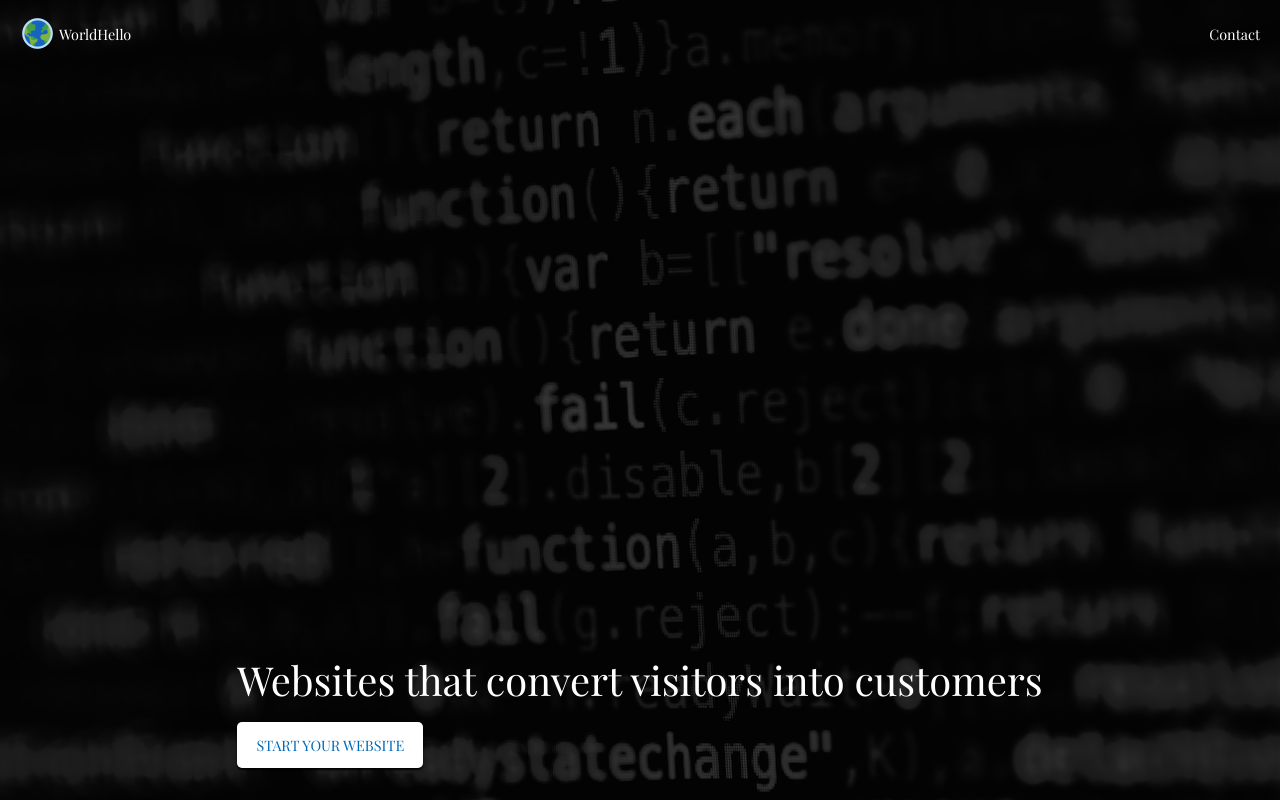
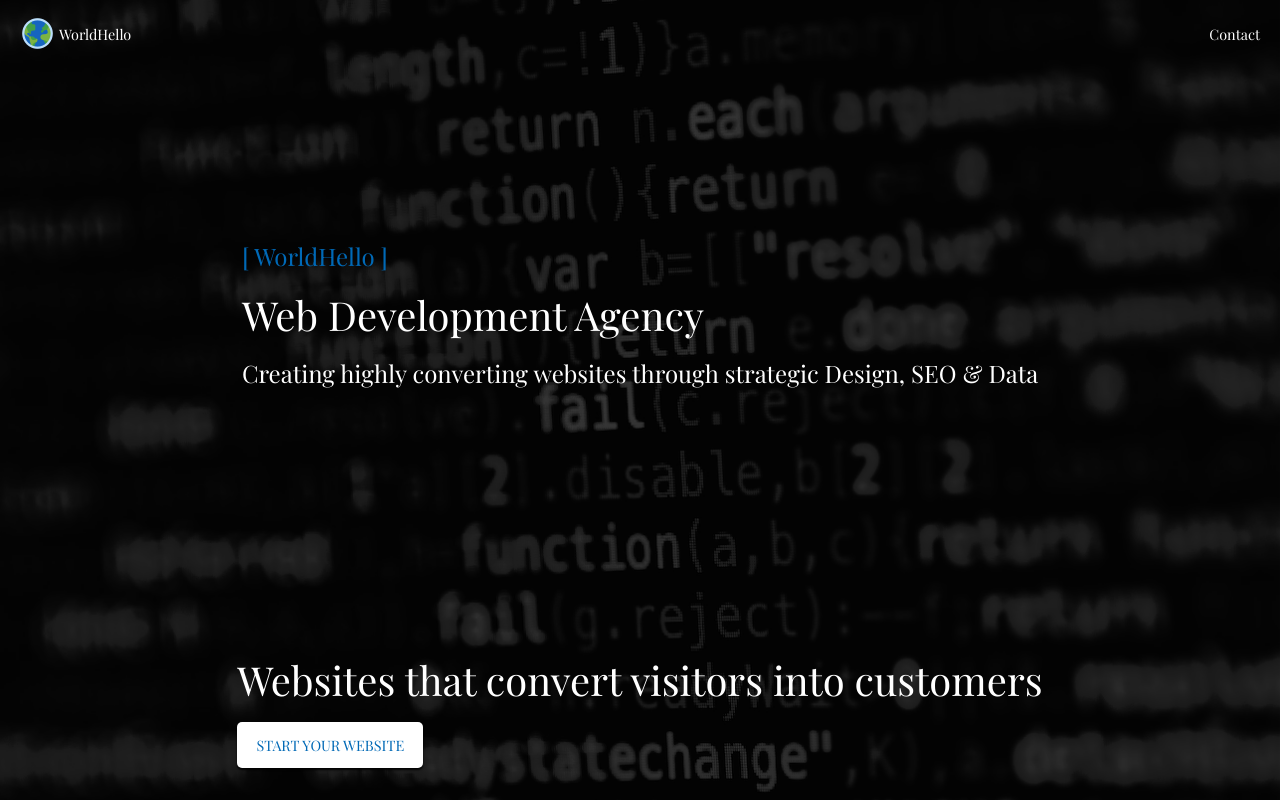
Before and after one commit to gtzjesus/WorldHello, a React (Vite) app: page / in a window 1280 px wide. Shown: the top 800 px of the page. Built offline with nearby package versions, Linux system fonts and the light colour scheme; no server answers; the database is empty.

Commit message:
Fixed up landing section for main app

```diff
--- a/src/features/video/VideoComponent.jsx
+++ b/src/features/video/VideoComponent.jsx
@@ -18,12 +18,32 @@ const StyledVideo = styled.div`
 const Introduction = styled.div`
   position: absolute;
   bottom: 0;
-  padding: var(--padding-medium);
   display: flex;
   flex-direction: column;
   gap: var(--gap-medium);
+  padding: var(--padding-medium);
+`;
+
+const Landing = styled.div`
+  display: flex;
+  flex-direction: column;
+  position: absolute;
+  justify-content: center;
+  gap: var(--gap-medium);
+  padding: var(--padding-xxlarge) var(--padding-medium) 0 var(--padding-medium);
+`;
+
+const SubTitle = styled.span`
+  font-size: var(--font-small);
+  color: var(--color-blue);
 `;
 const Title = styled.span`
+  font-size: var(--font-medium);
+`;
+const MiniDescription = styled.span`
+  font-size: var(--font-small);
+`;
+const Description = styled.span`
   font-size: var(--font-medium);
 `;
 
@@ -33,8 +53,18 @@ function VideoComponent() {
       {/* <video autoPlay="autoPlay " loop muted playsInline={true}>
         <source src={worldhellovideo} type="video/mp4" />
       </video> */}
+      <Landing>
+        <SubTitle>[ WorldHello ]</SubTitle>
+
+        <Title>Web Development Agency</Title>
+        <MiniDescription>
+          Creating highly converting websites through strategic Design, SEO &
+          Data
+        </MiniDescription>
+      </Landing>
+
       <Introduction>
-        <Title>Websites that convert visitors into customers</Title>
+        <Description>Websites that convert visitors into customers</Description>
         <Button variation="primary" size="small">
           Start your website
         </Button>
--- a/src/styles/GlobalStyles.js
+++ b/src/styles/GlobalStyles.js
@@ -63,6 +63,8 @@ const GlobalStyles = createGlobalStyle`
     --padding-large: 3rem;
     --padding-slarge: 5rem;
     --padding-xlarge: 7rem;
+    --padding-xxlarge: 15rem;
+
 
 
     --padding-header:0.5rem 1rem;
```
